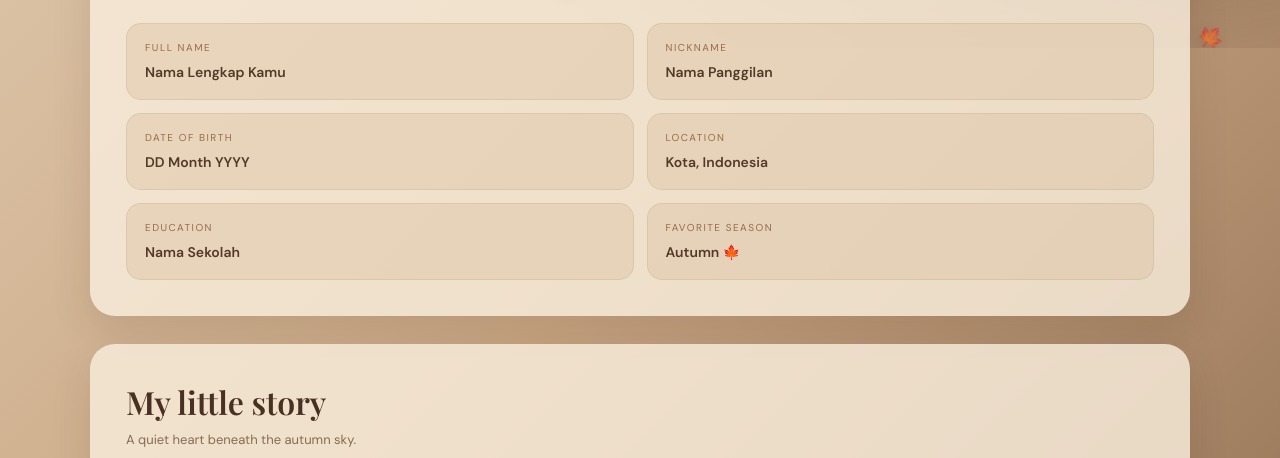
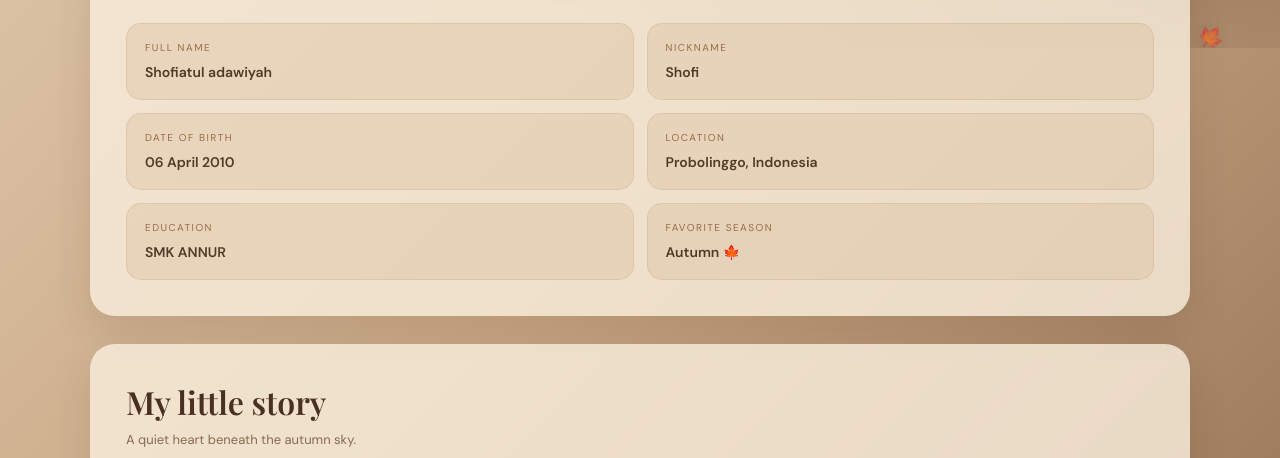
Before and after one commit to shofiatuladawiyah98smkannur/profile-data, a plain HTML site: page index.html in a window 1280 px wide. Shown: the part 752-1210 px from the top of the page. Drawn offline with nearby package versions, Linux system fonts and the light colour scheme.

Commit message:
Update index.html

```diff
--- a/index.html
+++ b/index.html
@@ -163,11 +163,11 @@
       <h2 class="section-heading">A little about me</h2>
       <p class="sub">Beberapa hal sederhana tentang diriku.</p>
       <div class="about-grid">
-        <div class="info"><small>Full name</small><strong>Nama Lengkap Kamu</strong></div>
-        <div class="info"><small>Nickname</small><strong>Nama Panggilan</strong></div>
-        <div class="info"><small>Date of birth</small><strong>DD Month YYYY</strong></div>
-        <div class="info"><small>Location</small><strong>Kota, Indonesia</strong></div>
-        <div class="info"><small>Education</small><strong>Nama Sekolah</strong></div>
+        <div class="info"><small>Full name</small><strong>Shofiatul adawiyah</strong></div>
+        <div class="info"><small>Nickname</small><strong>Shofi</strong></div>
+        <div class="info"><small>Date of birth</small><strong>06 April 2010</strong></div>
+        <div class="info"><small>Location</small><strong>Probolinggo, Indonesia</strong></div>
+        <div class="info"><small>Education</small><strong>SMK ANNUR</strong></div>
         <div class="info"><small>Favorite season</small><strong>Autumn 🍁</strong></div>
       </div>
     </section>
```
